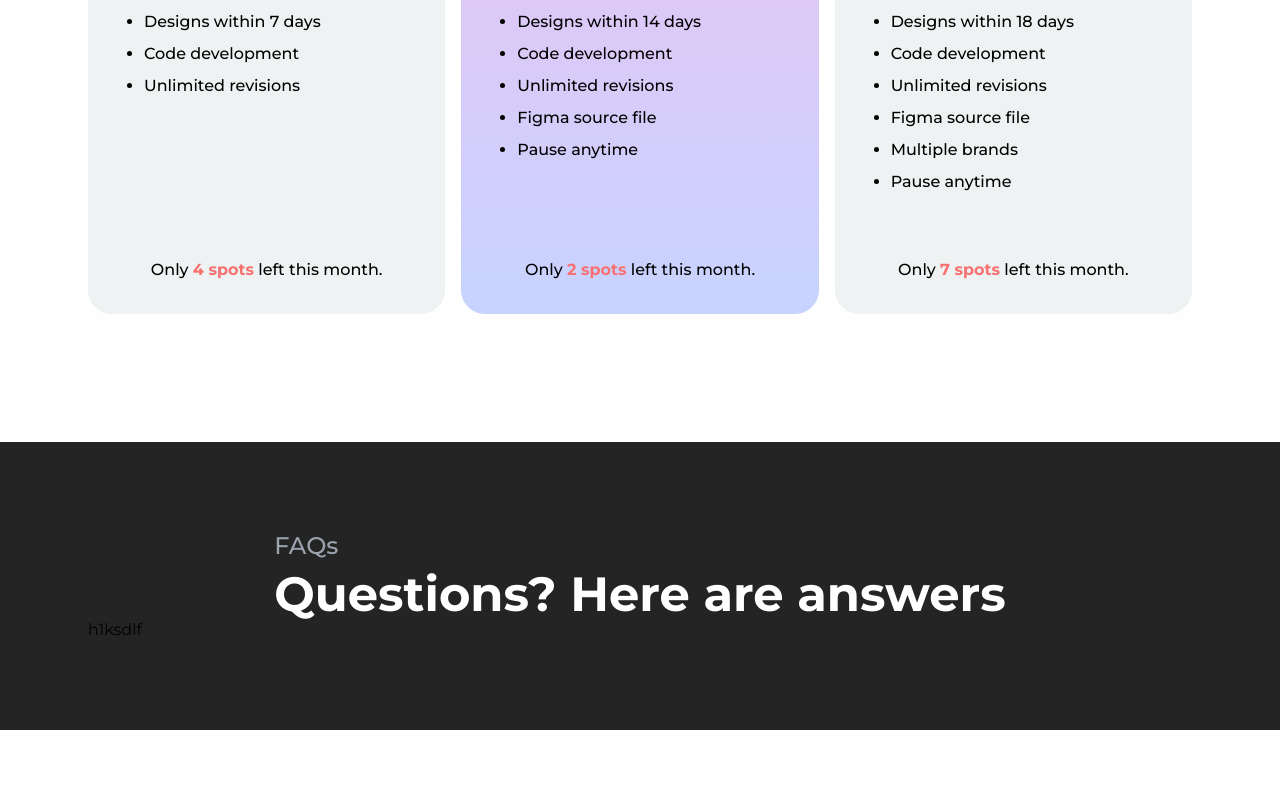
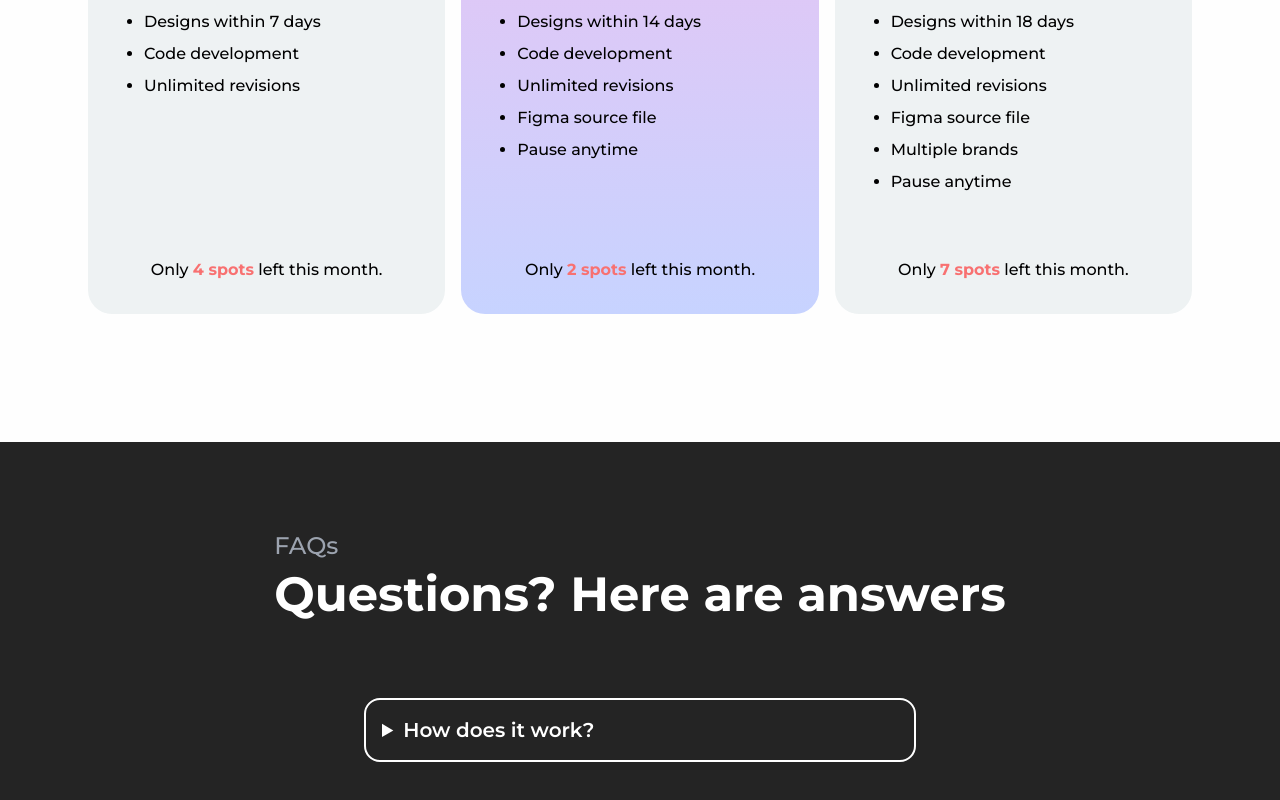
Before and after one commit to erickgcia/demo-app, a React (Vite) app: page / in a window 1280 px wide. Shown: the part 6249-7049 px from the top of the page. Before the commit the page ends 6979 px from the top, so only its background shows below. Built offline with nearby package versions, Linux system fonts and the light colour scheme.

Commit message:
add: Question details box to FAQ

```diff
--- a/src/components/Question/QuestionBox.jsx
+++ b/src/components/Question/QuestionBox.jsx
@@ -1,5 +1,26 @@
+import { useState } from 'react'
+
 const QuestionBox = () => {
-  return <article>h1ksdlf</article>
+  const [open, isOpen] = useState(false)
+
+  const handleClick = () => {
+    isOpen(!open)
+  }
+
+  return (
+    <details className="block w-1/2 border-2 border-white p-4 rounded-2xl font-medium text-gray-400 text-lg">
+      <summary
+        onClick={handleClick}
+        className="font-semibold text-white text-xl question-faq"
+        style={open ? { marginBottom: '1rem' } : {}}
+      >
+        How does it work?
+      </summary>
+      We&apos;ll work with you to understand your business and product. Submit
+      your requests for design we&apos;ll get it designed. It&apos;s as simple
+      as that.
+    </details>
+  )
 }
 
 export default QuestionBox
--- a/src/components/Question/Questions.jsx
+++ b/src/components/Question/Questions.jsx
@@ -1,4 +1,4 @@
-import QuestionBox from './QuestionBox'
+import QuestionBox from './QuestionBox.jsx'
 
 const Questions = () => {
   return (
@@ -12,7 +12,7 @@ const Questions = () => {
             Questions? Here are answers
           </h6>
         </section>
-        <section className="flex flex-col gap-8">
+        <section className="flex flex-col items-center justify-center gap-8 py-20">
           <QuestionBox />
         </section>
       </article>
```
